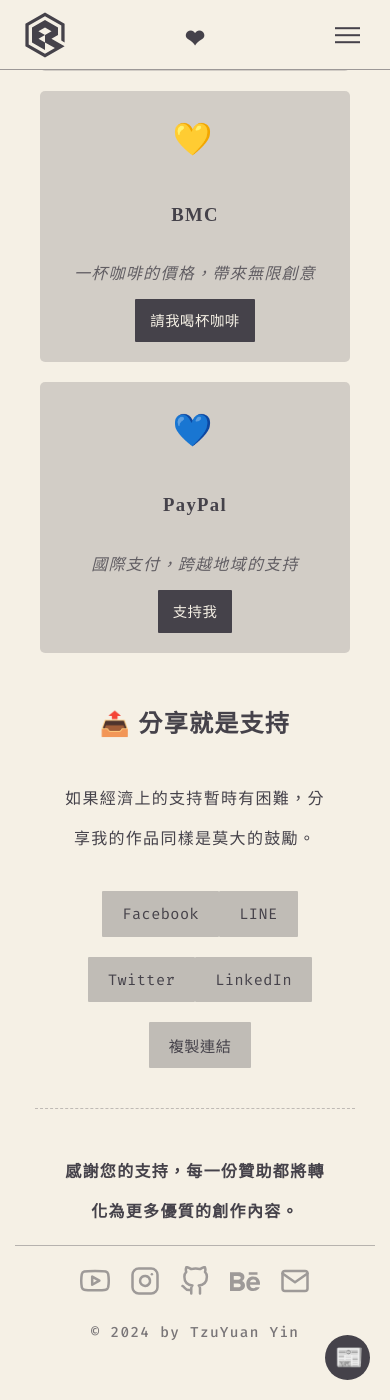
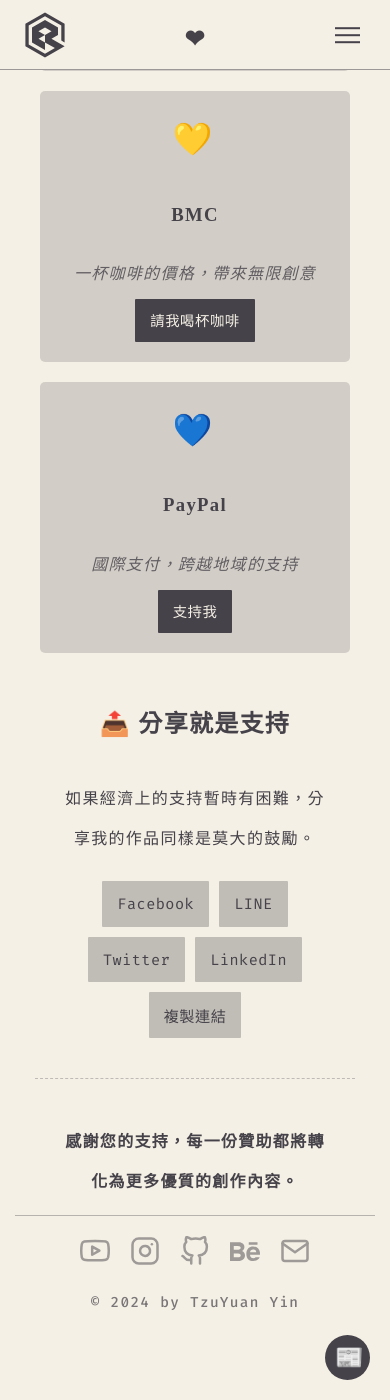
Before and after one commit to yintzuyuan/yintzuyuan.github.io, a Jekyll site: the page built from boost/index.md, in a window 390 px wide and 1400 px high, scrolled down 513 px. Built offline with Jekyll 4.4.1, drawn with Linux system fonts in a browser that asks for light colours; some web fonts are replaced.

Commit message:
按鈕樣式調整

```diff
--- a/_includes/newsletter-floating.html
+++ b/_includes/newsletter-floating.html
@@ -13,6 +13,11 @@
     </button>
     <div id="newsletter-form" class="newsletter-form hidden">
       <h3>📰 訂閱我的電子報</h3>
-      <div class="ml-embedded" data-form="H2EYyg"></div>
+      <div class="dark-mode-form">
+        <div class="ml-embedded" data-form="H2EYyg"></div>
+      </div>
+      <div class="light-mode-form" style="display: none;">
+        <div class="ml-embedded" data-form="DyVtTz"></div>
+      </div>
     </div>
   </div>
--- a/_sass/components/_buttons.scss
+++ b/_sass/components/_buttons.scss
@@ -128,9 +128,9 @@
     }
 
     @media (max-width: 768px) {
-        max-width: none;
-        width: 100%;
-        margin-top: 15px;
+        max-width: auto;
+        // width: 100%;
+        // margin-top: 15px;
       }
   }
 
```
Also changed, not shown: 8 other files.
